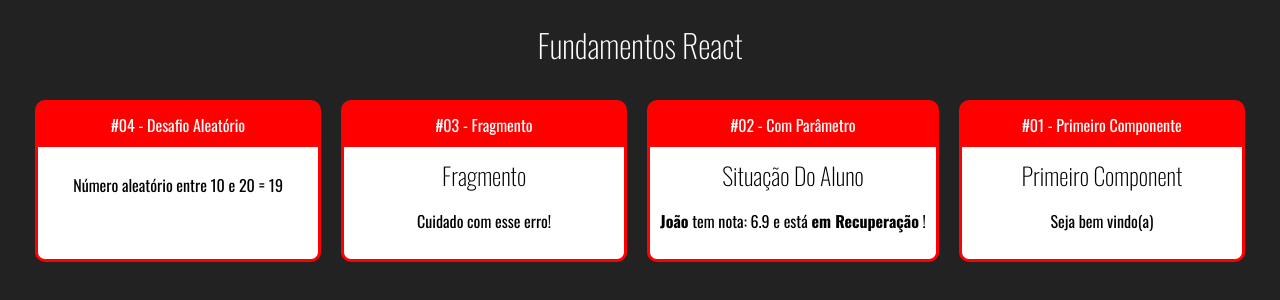
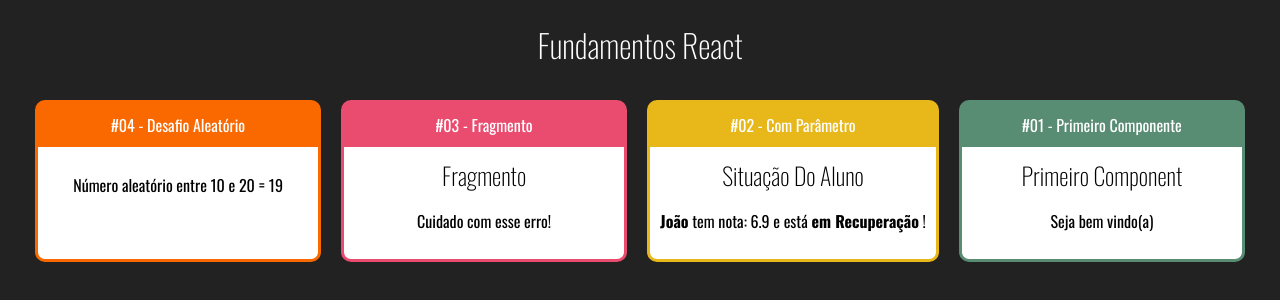
Before and after one commit to eric-moniz/curso-react-redux, a React (Create React App) app: page / in a window 1280 px wide. Shown: the top 300 px of the page. Built offline with nearby package versions, Linux system fonts and the light colour scheme.

Commit message:
aula 25 - Componente Card #03

```diff
--- a/src/App.jsx
+++ b/src/App.jsx
@@ -12,23 +12,35 @@
     <h1>Fundamentos React</h1>
 
     <div className='Cards'>
-      <Card titulo='#04 - Desafio Aleatório'>
+      <Card
+        titulo='#04 - Desafio Aleatório'
+        color='#fa6900'
+      >
         <Aleatorio
           max={20}
           min={10}
         />
       </Card>
-      <Card titulo='#03 - Fragmento'>
+      <Card
+        titulo='#03 - Fragmento'
+        color='#e94c6f'
+      >
         <Fragmento />
       </Card>
-      <Card titulo='#02 - Com Parâmetro'>
+      <Card
+        titulo='#02 - Com Parâmetro'
+        color='#e8b71a'
+      >
         <ComParametro
           titulo='Situação Do Aluno'
           aluno='João'
           nota={6.9}
         />
       </Card>
-      <Card titulo='#01 - Primeiro Componente'>
+      <Card
+        titulo='#01 - Primeiro Componente'
+        color='#588c73'
+      >
         <Primeiro />
       </Card>
     </div>
--- a/src/components/basicos/layout/Card.css
+++ b/src/components/basicos/layout/Card.css
@@ -1,12 +1,12 @@
 .Card {
-  background-color: red;
-  border: 3px solid red;
+  border: 3px solid;
   border-radius: 10px;
   overflow: hidden;
   margin: 10px;
 
   display: flex;
   flex-direction: column;
+  max-width: 500px;
   min-width: 280px;
 }
 
--- a/src/components/basicos/layout/Card.jsx
+++ b/src/components/basicos/layout/Card.jsx
@@ -2,8 +2,16 @@
 import React from 'react';
 
 const Card = props => {
+  const cardStyle = {
+    backgroundColor: props.color || '#f00',
+    borderColor: props.color || '#f00',
+  };
+
   return (
-    <div className='Card'>
+    <div
+      className='Card'
+      style={cardStyle}
+    >
       <div className='Title'>{props.titulo}</div>
       <div className='Content'>{props.children}</div>
     </div>
```
